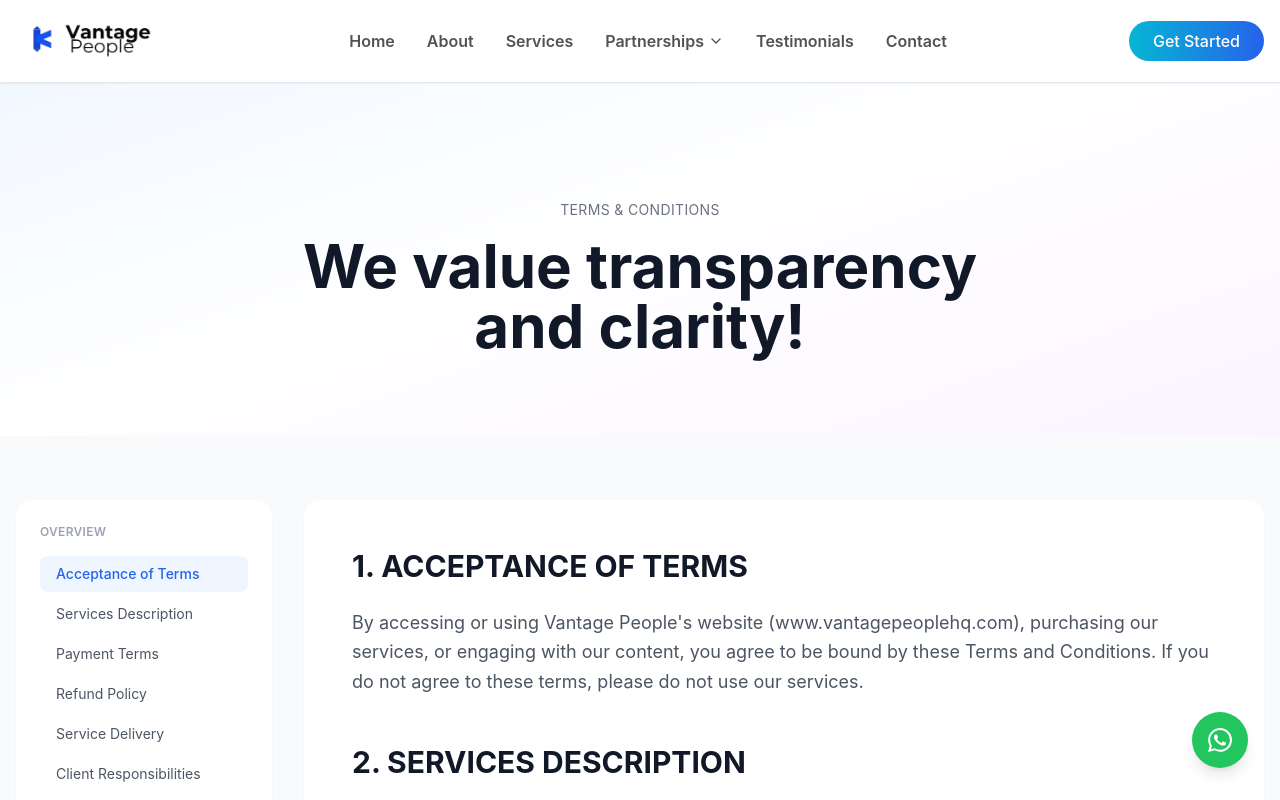
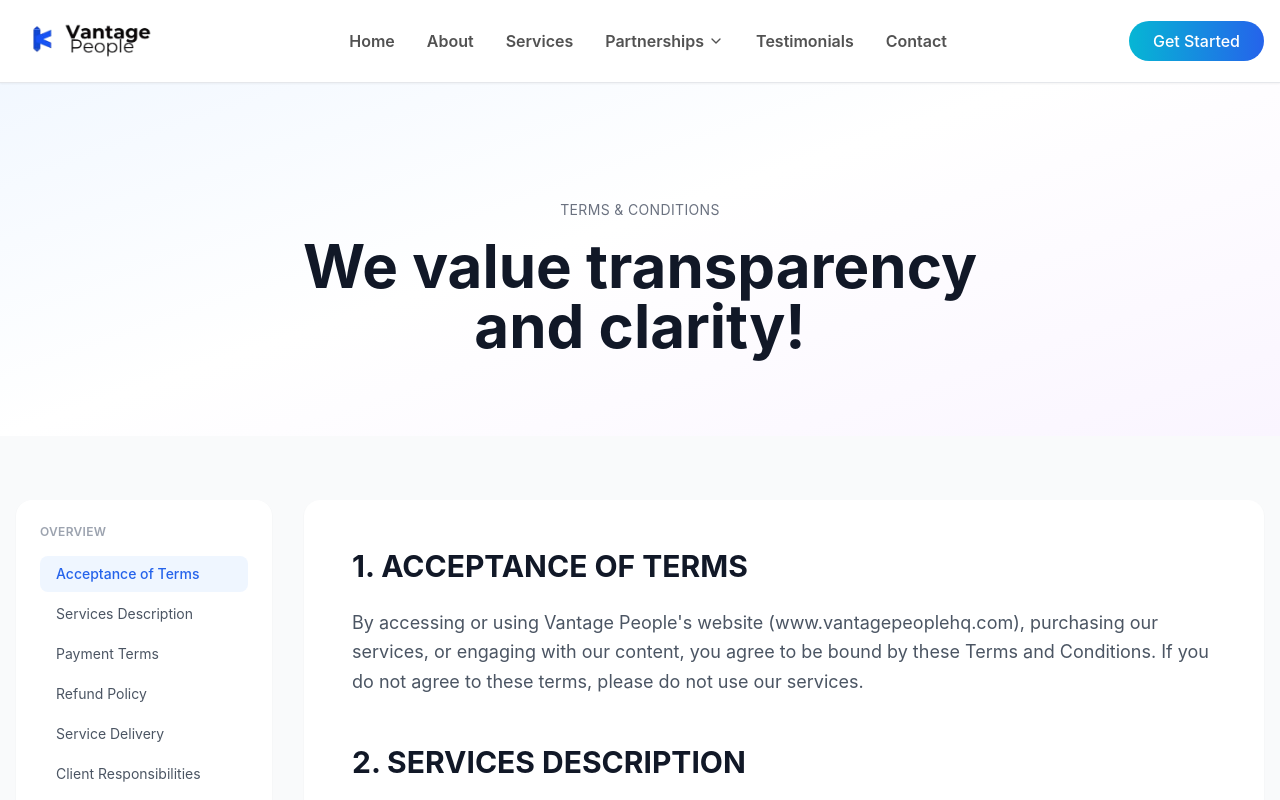
Before and after one commit to GeekyOG/vantagepeoplehq, a React (Create React App) app: page /terms in a window 1280 px wide. Shown: the top 800 px of the page. Built offline with nearby package versions, Linux system fonts and the light colour scheme.

Commit message:
UI clean up

```diff
--- a/src/pages/Terms.js
+++ b/src/pages/Terms.js
@@ -375,21 +375,6 @@
       </div>
 
       <Footer />
-
-      {/* Floating WhatsApp Button */}
-      <button
-        className="fixed bottom-8 right-8 bg-green-500 text-white p-4 rounded-full shadow-lg hover:bg-green-600 transition-all hover:scale-110"
-        aria-label="Contact via WhatsApp"
-      >
-        <svg
-          className="w-6 h-6"
-          fill="currentColor"
-          viewBox="0 0 24 24"
-          xmlns="http://www.w3.org/2000/svg"
-        >
-          <path d="M17.472 14.382c-.297-.149-1.758-.867-2.03-.967-.273-.099-.471-.148-.67.15-.197.297-.767.966-.94 1.164-.173.199-.347.223-.644.075-.297-.15-1.255-.463-2.39-1.475-.883-.788-1.48-1.761-1.653-2.059-.173-.297-.018-.458.13-.606.134-.133.298-.347.446-.52.149-.174.198-.298.298-.497.099-.198.05-.371-.025-.52-.075-.149-.669-1.612-.916-2.207-.242-.579-.487-.5-.669-.51-.173-.008-.371-.01-.57-.01-.198 0-.52.074-.792.372-.272.297-1.04 1.016-1.04 2.479 0 1.462 1.065 2.875 1.213 3.074.149.198 2.096 3.2 5.077 4.487.709.306 1.262.489 1.694.625.712.227 1.36.195 1.871.118.571-.085 1.758-.719 2.006-1.413.248-.694.248-1.289.173-1.413-.074-.124-.272-.198-.57-.347m-5.421 7.403h-.004a9.87 9.87 0 01-5.031-1.378l-.361-.214-3.741.982.998-3.648-.235-.374a9.86 9.86 0 01-1.51-5.26c.001-5.45 4.436-9.884 9.888-9.884 2.64 0 5.122 1.03 6.988 2.898a9.825 9.825 0 012.893 6.994c-.003 5.45-4.437 9.884-9.885 9.884m8.413-18.297A11.815 11.815 0 0012.05 0C5.495 0 .16 5.335.157 11.892c0 2.096.547 4.142 1.588 5.945L.057 24l6.305-1.654a11.882 11.882 0 005.683 1.448h.005c6.554 0 11.89-5.335 11.893-11.893a11.821 11.821 0 00-3.48-8.413Z" />
-        </svg>
-      </button>
     </div>
   );
 }
```
